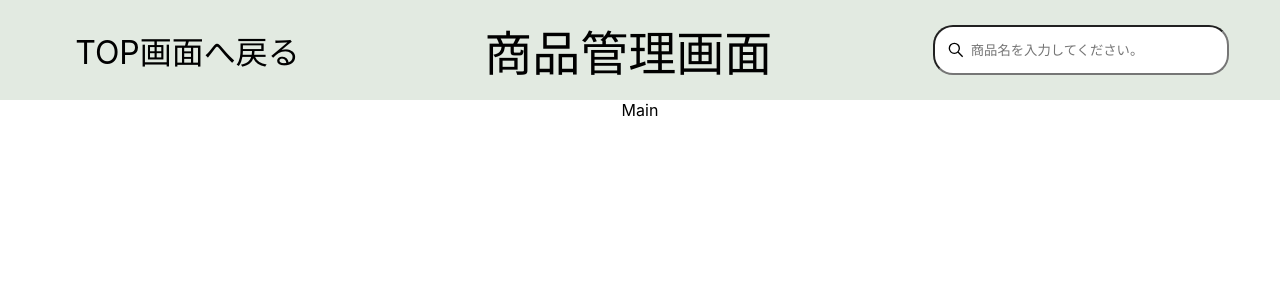
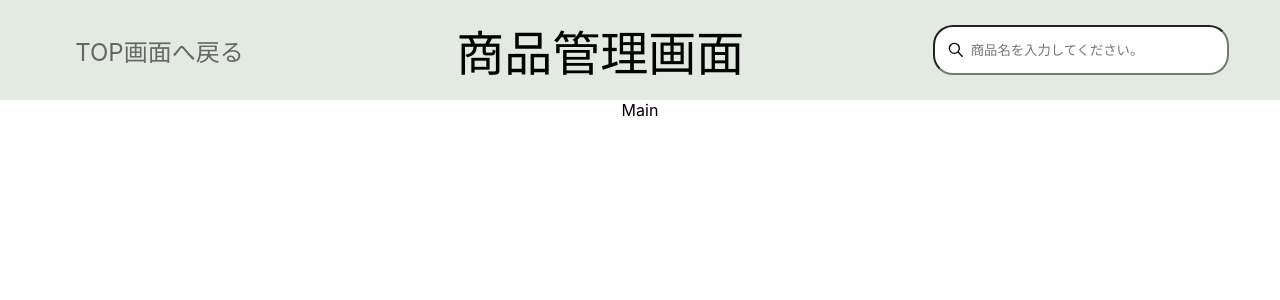
Before and after one commit to furu0202/StockManagementApp, a React (Create React App) app: page / in a window 1280 px wide. Shown: the top 300 px of the page. Built offline with nearby package versions, Linux system fonts and the light colour scheme.

Commit message:
TOP画面へ戻るボタンの文字色とサイズを修正

```diff
--- a/src/styles/header.css
+++ b/src/styles/header.css
@@ -9,9 +9,10 @@
 }
 
 .goBackButton {
-  font-size: 32px;
+  font-size: 24px;
   padding: 24px;
   text-align: left;
+  color: #666666;
 }
 
 .titleArea {
```
